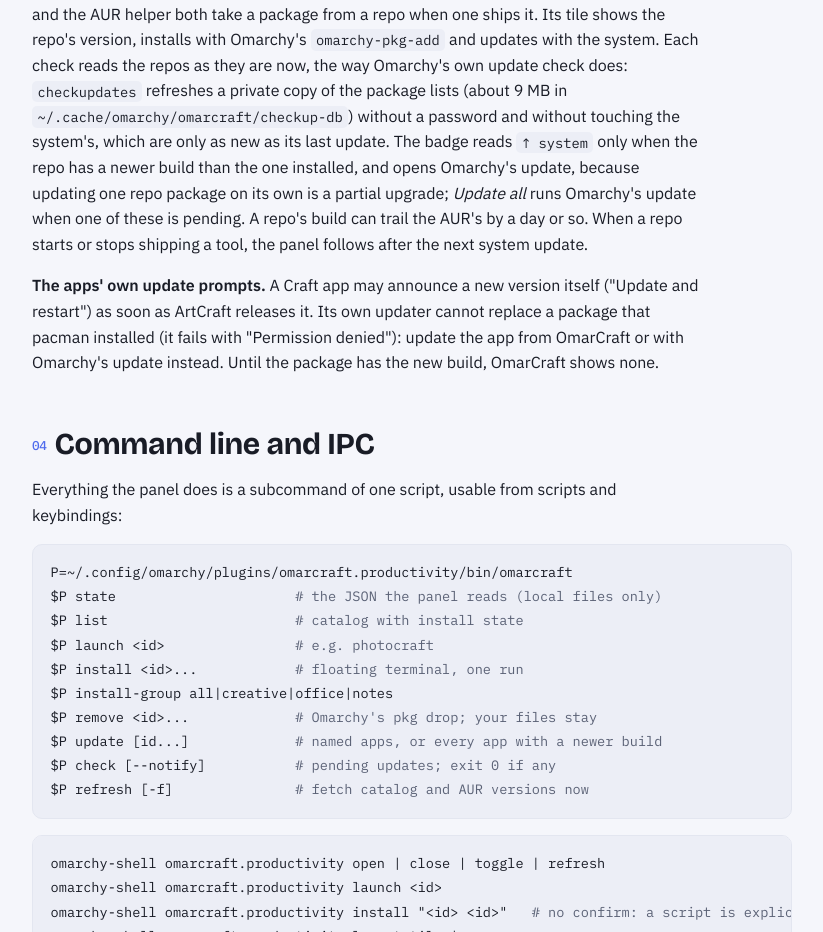
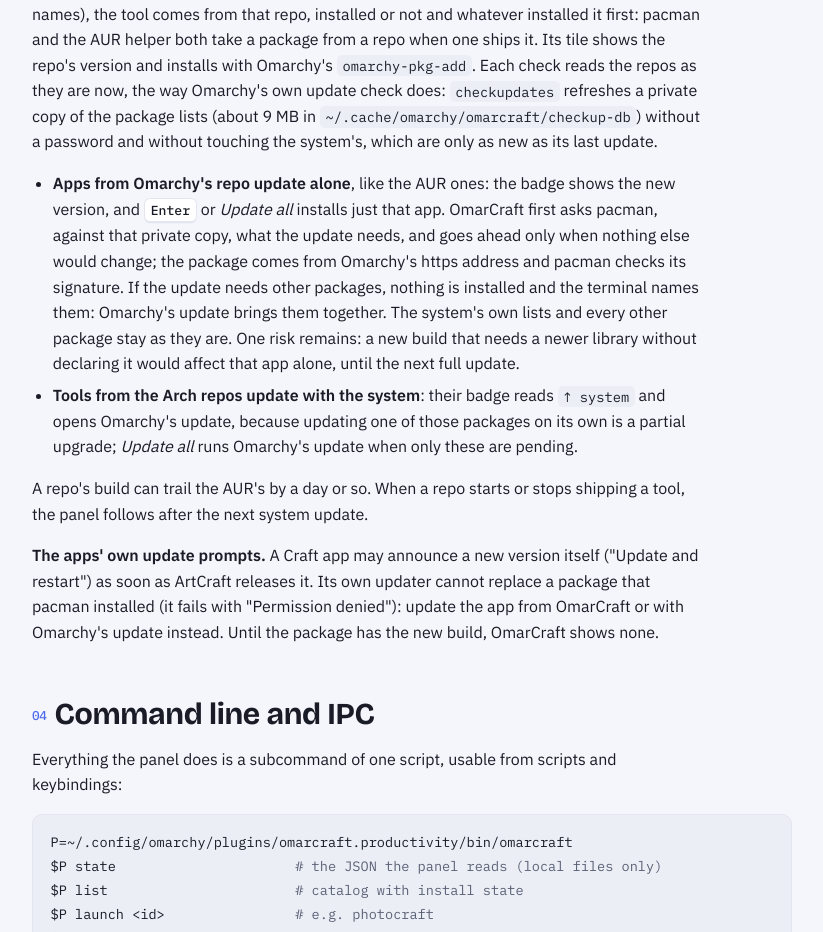
Before and after one commit to dreamsgarage/OmarCraft, a plain HTML site: page docs/README.html in a window 1280 px wide. Shown: the part 3905-4837 px from the top of the page, without its empty margins (228-1051 px from the left). Drawn offline with nearby package versions, Linux system fonts and the light colour scheme.

Commit message:
0.5.6 docs: single-app updates from Omarchy's repo; rows 52, 54-56
Co-Authored-By: Claude Opus 5.5 <noreply@anthropic.com>

```diff
--- a/docs/README.html
+++ b/docs/README.html
@@ -441,8 +441,13 @@
 
   <section aria-labelledby="updates-h">
     <h2 id="updates-h"><span class="num">03</span>Updates</h2>
-    <p>Every six hours, and whenever you press <kbd>r</kbd> or right-click the icon, OmarCraft compares your installed AUR <code>-bin</code> packages with the AUR. Newer builds show on the tiles and the icon; the six-hourly check sends one desktop notification per new set. If the AUR cannot be reached the hero says <code>OFFLINE · CACHED LIST</code> and the panel retries every ten minutes. Updates are package-exact and run through the AUR helper Omarchy ships, in a floating terminal that asks for your password. <code>omarchy update</code> updates them too.</p>
-    <p><strong>Tools a package repo ships.</strong> When a configured repo ships a tool's package (the Arch repos for Typesetter and Planify; Omarchy's own repo for WordCraft and GridCraft, under their AUR names), the tool comes from that repo, installed or not and whatever installed it first: pacman and the AUR helper both take a package from a repo when one ships it. Its tile shows the repo's version, installs with Omarchy's <code>omarchy-pkg-add</code> and updates with the system. Each check reads the repos as they are now, the way Omarchy's own update check does: <code>checkupdates</code> refreshes a private copy of the package lists (about 9 MB in <code>~/.cache/omarchy/omarcraft/checkup-db</code>) without a password and without touching the system's, which are only as new as its last update. The badge reads <code>↑ system</code> only when the repo has a newer build than the one installed, and opens Omarchy's update, because updating one repo package on its own is a partial upgrade; <em>Update all</em> runs Omarchy's update when one of these is pending. A repo's build can trail the AUR's by a day or so. When a repo starts or stops shipping a tool, the panel follows after the next system update.</p>
+    <p>Every six hours, and whenever you press <kbd>r</kbd> or right-click the icon, OmarCraft compares your installed AUR <code>-bin</code> packages with the AUR. Newer builds show on the tiles and the icon; the six-hourly check sends one desktop notification per new set. If the AUR cannot be reached the hero says <code>OFFLINE · CACHED LIST</code> and the panel retries every ten minutes. Updates are package-exact, each app on its own, in a floating terminal that asks for your password: AUR apps through the AUR helper Omarchy ships, apps from Omarchy's repo as described below. <code>omarchy update</code> updates them too.</p>
+    <p><strong>Tools a package repo ships.</strong> When a configured repo ships a tool's package (the Arch repos for Typesetter and Planify; Omarchy's own repo for WordCraft and GridCraft, under their AUR names), the tool comes from that repo, installed or not and whatever installed it first: pacman and the AUR helper both take a package from a repo when one ships it. Its tile shows the repo's version and installs with Omarchy's <code>omarchy-pkg-add</code>. Each check reads the repos as they are now, the way Omarchy's own update check does: <code>checkupdates</code> refreshes a private copy of the package lists (about 9 MB in <code>~/.cache/omarchy/omarcraft/checkup-db</code>) without a password and without touching the system's, which are only as new as its last update.</p>
+    <ul>
+      <li><strong>Apps from Omarchy's repo update alone</strong>, like the AUR ones: the badge shows the new version, and <kbd>Enter</kbd> or <em>Update all</em> installs just that app. OmarCraft first asks pacman, against that private copy, what the update needs, and goes ahead only when nothing else would change; the package comes from Omarchy's https address and pacman checks its signature. If the update needs other packages, nothing is installed and the terminal names them: Omarchy's update brings them together. The system's own lists and every other package stay as they are. One risk remains: a new build that needs a newer library without declaring it would affect that app alone, until the next full update.</li>
+      <li><strong>Tools from the Arch repos update with the system</strong>: their badge reads <code>↑ system</code> and opens Omarchy's update, because updating one of those packages on its own is a partial upgrade; <em>Update all</em> runs Omarchy's update when only these are pending.</li>
+    </ul>
+    <p>A repo's build can trail the AUR's by a day or so. When a repo starts or stops shipping a tool, the panel follows after the next system update.</p>
     <p><strong>The apps' own update prompts.</strong> A Craft app may announce a new version itself ("Update and restart") as soon as ArtCraft releases it. Its own updater cannot replace a package that pacman installed (it fails with "Permission denied"): update the app from OmarCraft or with Omarchy's update instead. Until the package has the new build, OmarCraft shows none.</p>
   </section>
 
```
Also changed, not shown: 6 other files.
